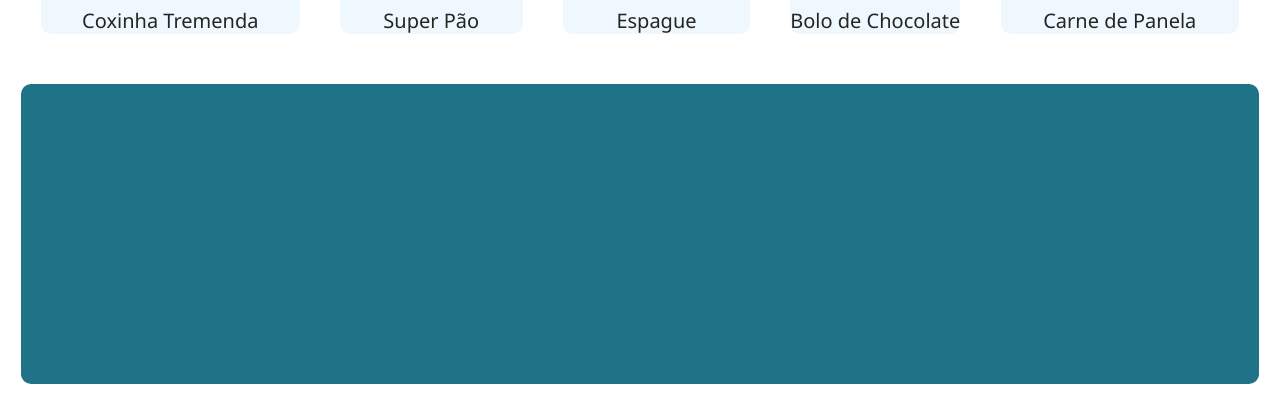
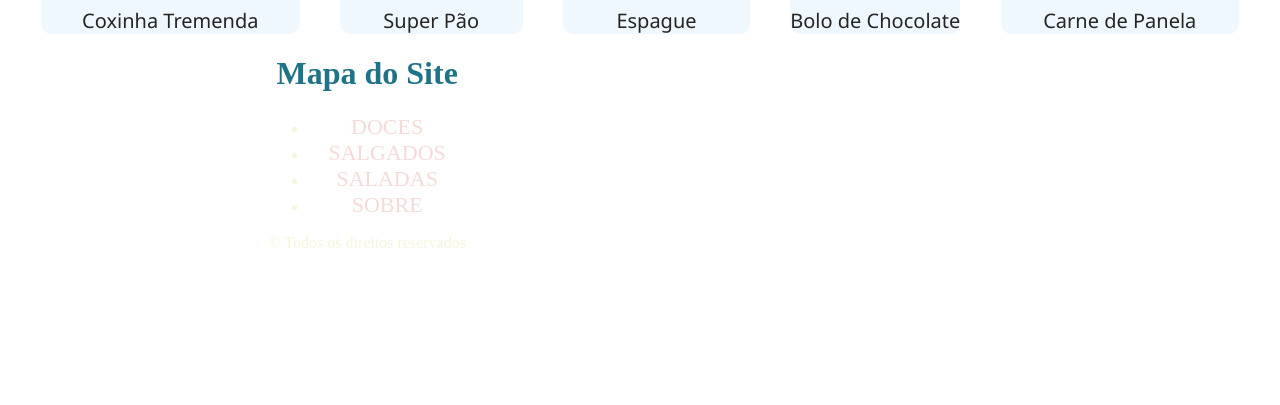
Before and after one commit to SkaterB/28Food, a plain HTML site: page index.html in a window 1280 px wide. Shown: the part 1149-1554 px from the top of the page. After the commit the page ends 1437 px from the top, so only its background shows below. Drawn offline with Linux system fonts and the light colour scheme; a web font is replaced by a local one.

Commit message:
about
criação da tela sobre

```diff
--- a/css/estilo.css
+++ b/css/estilo.css
@@ -204,13 +204,31 @@ h1{
 
 /*rodape página*/
 .rodape{
-    height: 300px;
-    width: auto;
-    background-color: #1e7387;
-    margin-top: 50px;
-    border-radius: 10px;
+    font-size: 22px;
+    color: beige;
+    display: flex;
+    justify-content: left;
 }
 
+.rodape text{
+    margin-top: 250px;
+}
+
+.rodape a{
+    align-content: center;
+    font-size: 22px;
+    color: #f5dbd7;
+    text-decoration: none;
+}
+
+.rodape-container{
+    display: flex;
+    align-items: center;
+    float: left;
+    font-size: medium;
+    margin-left: 20%;
+
+}
 @keyframes fade{
     from{opacity: 0.1;}
     to{opacity: 1;}
--- a/index.html
+++ b/index.html
@@ -111,6 +111,16 @@
 </body>
 <footer class="rodape">
     <div class="rodape-container">
+        <main class="map">
+            <h1>Mapa do Site</h1>
+            <ul>
+                <li><a href="doces.html">DOCES</a></li>
+                <li><a href="salgados.html">SALGADOS</a></li>
+                <li><a href="saladas.html">SALADAS</a></li>
+                <li><a href="about.html">SOBRE</a></li>
+            </ul>
+            <p>&copy; Todos os direitos reservados</p>
+        </main>
 
     </div>
 </footer>
```
Also changed, not shown: about.html (added, +13 -0 lines), saladas.html (+1 -1 lines). Lines whose indentation alone changed are shown as unchanged.
